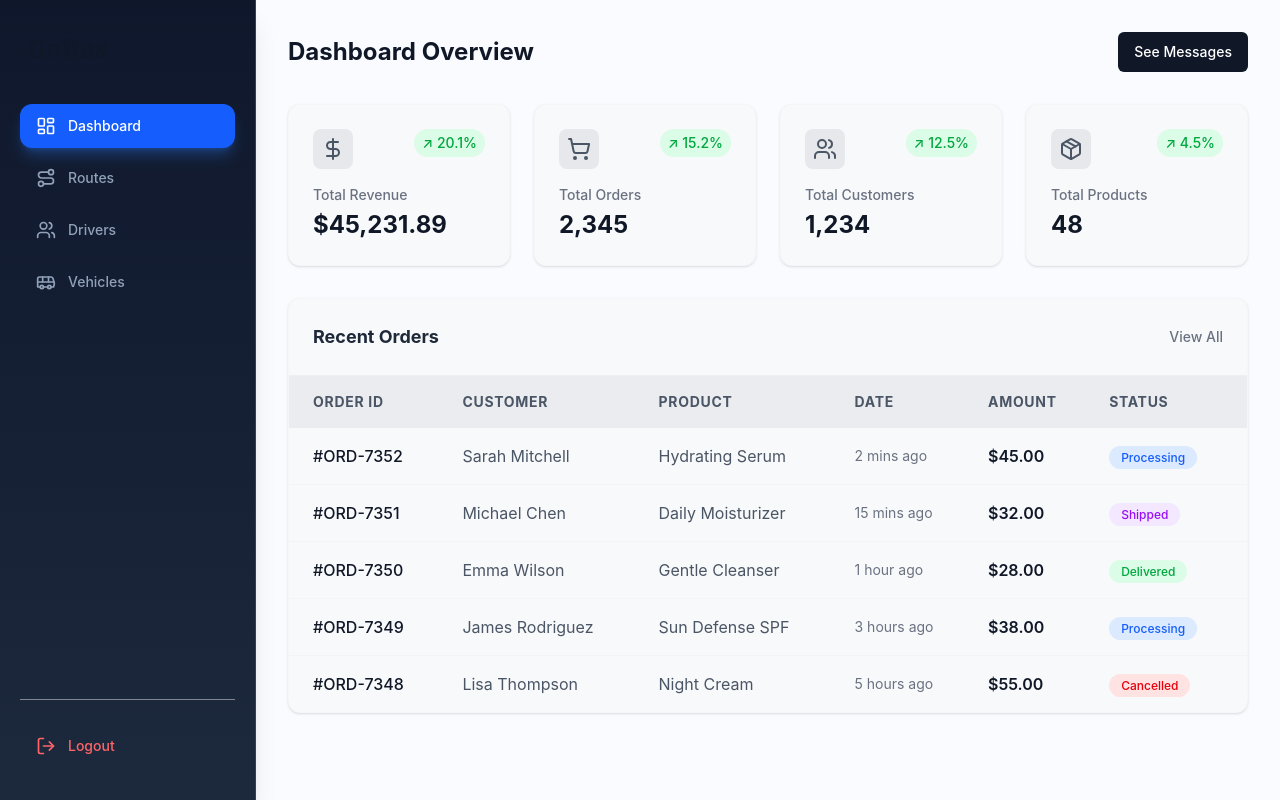
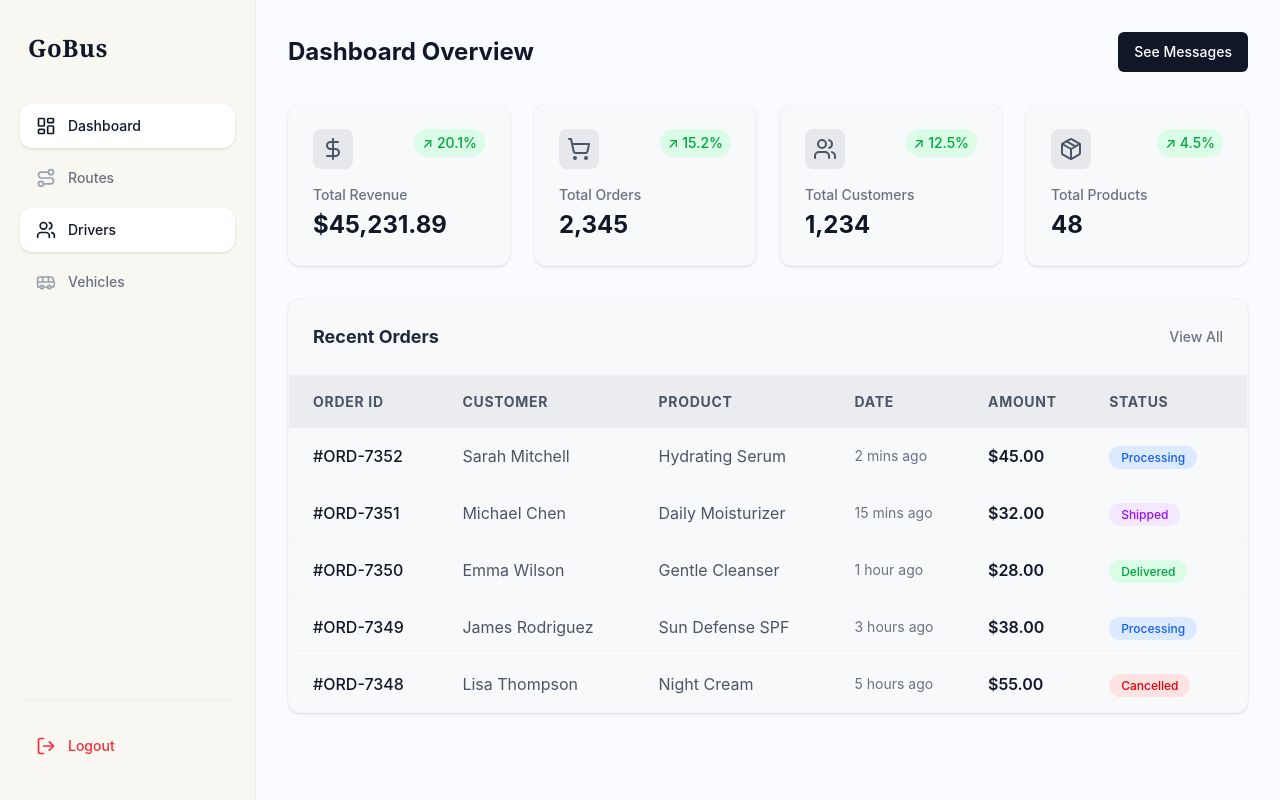
Before and after one commit to BrianFdo03/Ascension-Plymhack, a React (Vite) app in the folder client/: page /drivers in a window 1280 px wide. Built offline with nearby package versions, Linux system fonts and the light colour scheme.

Commit message:
sidebar fixed

```diff
--- a/client/src/components/common/Sidebar.tsx
+++ b/client/src/components/common/Sidebar.tsx
@@ -6,7 +6,6 @@ import {
     Bus,
     LogOut
 } from 'lucide-react';
-
 
 // Define the shape of a navigation item
 interface NavItem {
@@ -21,7 +20,7 @@ interface SidebarProps {
     onNavigate?: (path: string) => void; // Optional handler for clicks
 }
 
-const Sidebar: React.FC<SidebarProps> = ({
+const Sidebar2: React.FC<SidebarProps> = ({
     activePath = '/dashboard',
     onNavigate
 }) => {
@@ -44,7 +43,7 @@ const Sidebar: React.FC<SidebarProps> = ({
     };
 
     return (
-        <aside className="flex flex-col w-64 h-screen px-5 py-8 bg-gradient-to-b from-slate-900 to-slate-800 border-r border-slate-700 text-white shadow-xl">
+        <aside className="flex flex-col w-64 h-full px-5 py-8 bg-[#F9F7F2] border-r border-[#EFEBE0]">
             {/* Brand Logo */}
             <div className="mb-10 px-2">
                 <h1 className="text-2xl font-serif font-bold text-gray-900 tracking-wide">
@@ -55,38 +54,36 @@ const Sidebar: React.FC<SidebarProps> = ({
             {/* Main Navigation */}
             <nav className="flex-1 space-y-2">
                 {mainNavItems.map((item) => {
-                    const isActive = activePath === item.href;
+                    // Simple path matching logic, can be improved with useLocation hook later
+                    const isActive = activePath === item.href || (item.href !== '/dashboard' && window.location.pathname.startsWith(item.href));
                     const Icon = item.icon;
 
                     return (
                         <button
                             key={item.href}
                             onClick={() => handleNavClick(item.href)}
-                            className={`w-full flex items-center gap-3 px-4 py-3 text-sm font-medium transition-all rounded-xl relative overflow-hidden group
+                            className={`w-full flex items-center gap-3 px-4 py-3 text-sm font-medium transition-all rounded-xl
                 ${isActive
-                                    ? 'bg-blue-600 text-white shadow-lg shadow-blue-500/30' // Active State
-                                    : 'text-slate-400 hover:bg-slate-800 hover:text-white' // Inactive State
+                                    ? 'bg-white text-gray-900 shadow-sm' // Active State
+                                    : 'text-gray-500 hover:bg-white/50 hover:text-gray-900' // Inactive State
                                 }
               `}
                         >
-                            {isActive && (
-                                <div className="absolute inset-0 bg-gradient-to-r from-blue-600 to-blue-500 opacity-100 z-[-1]" />
-                            )}
-                            <Icon size={20} className={isActive ? 'text-white' : 'text-slate-400 group-hover:text-blue-400 transition-colors'} />
-                            <span className="relative z-10">{item.label}</span>
+                            <Icon size={20} className={isActive ? 'text-gray-900' : 'text-gray-400'} />
+                            {item.label}
                         </button>
                     );
                 })}
             </nav>
 
-            {/* Footer Navigation (Store & Logout) */}
+            {/* Footer Navigation (Logout only) */}
             <div className="mt-auto space-y-2 pt-6 border-t border-gray-200/50">
                 {/* Logout */}
                 <button
                     onClick={() => console.log('Logging out...')}
-                    className="w-full flex items-center gap-3 px-4 py-3 text-sm font-medium text-red-400 hover:bg-red-500/10 hover:text-red-300 rounded-xl transition-colors"
+                    className="w-full flex items-center gap-3 px-4 py-3 text-sm font-medium text-red-500 hover:bg-red-50 rounded-xl transition-colors"
                 >
-                    <LogOut size={20} className="text-red-400" />
+                    <LogOut size={20} className="text-red-500" />
                     Logout
                 </button>
             </div>
@@ -94,4 +91,4 @@ const Sidebar: React.FC<SidebarProps> = ({
     );
 };
 
-export default Sidebar;
+export default Sidebar2;
--- a/client/src/components/layout/Layout.tsx
+++ b/client/src/components/layout/Layout.tsx
@@ -9,7 +9,7 @@ interface LayoutProps {
 
 const Layout = ({ children, title, action }: LayoutProps) => {
   return (
-    <div className="flex min-h-screen bg-[#FAFBFF]">
+    <div className="flex h-screen bg-[#FAFBFF] overflow-hidden">
       <Sidebar />
       <main className="flex-1 overflow-y-auto">
         <div className="p-8">
```
Also changed, not shown: 1 other file (tests, documents, lock files or other folders).
